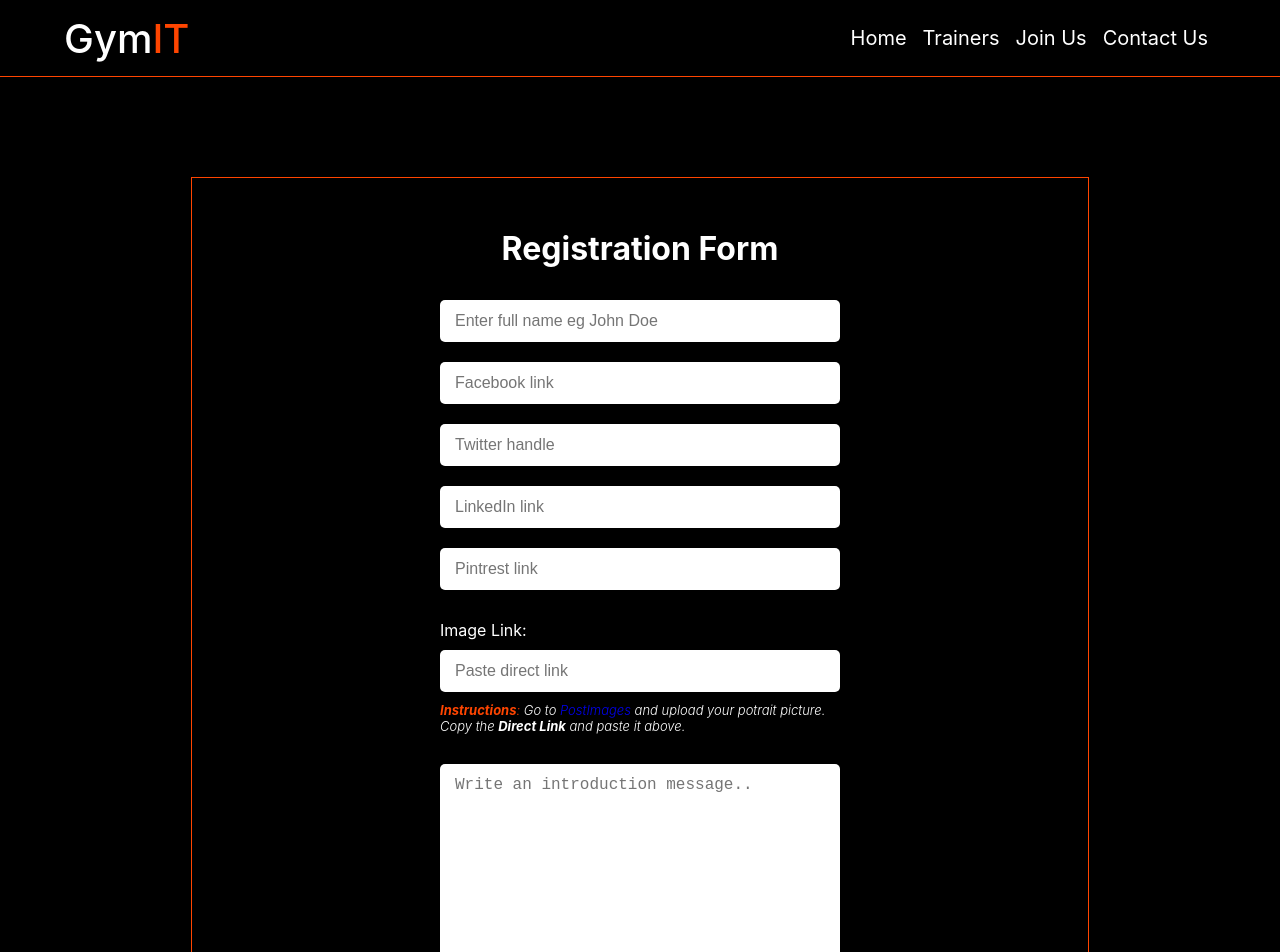
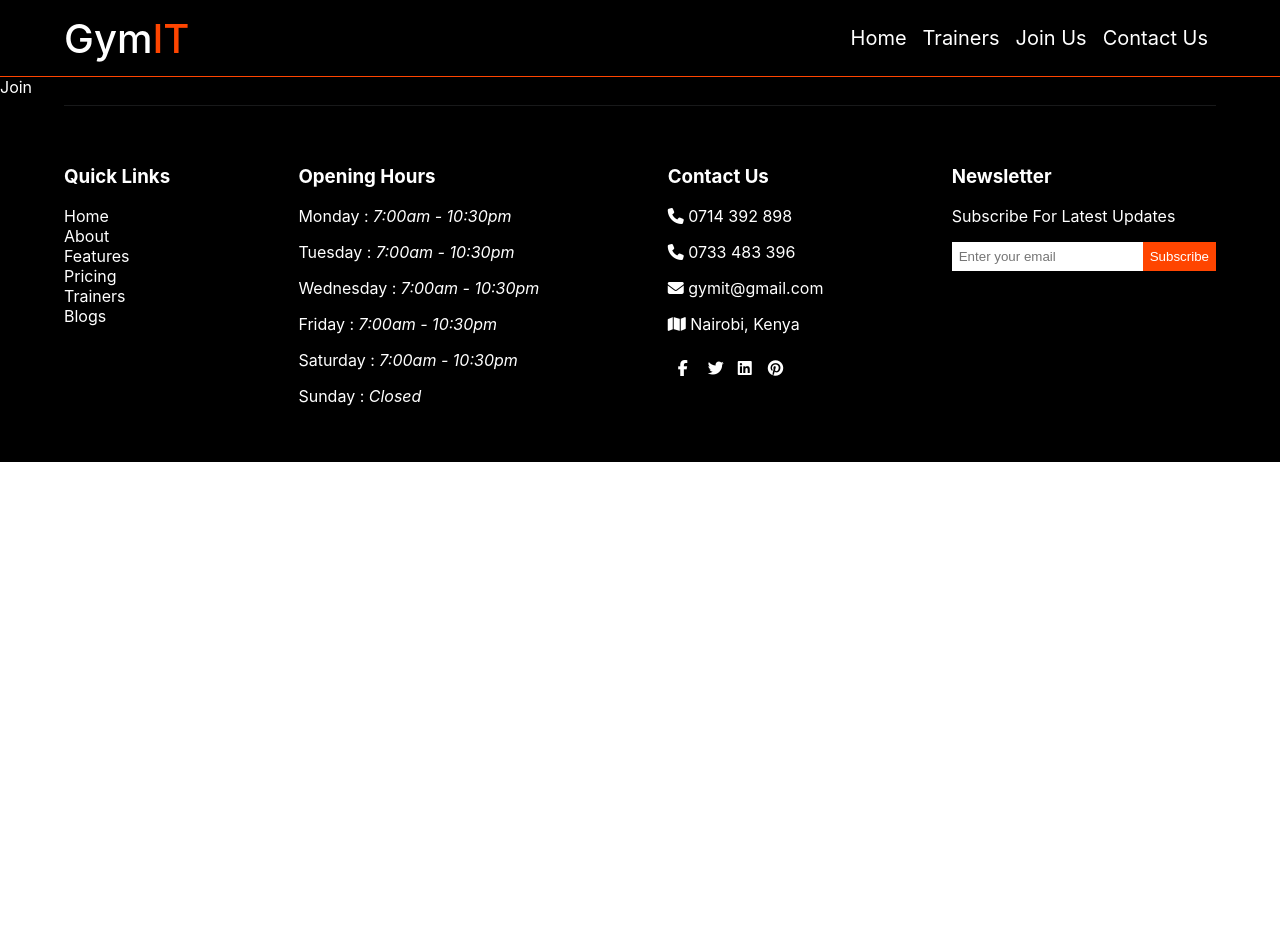
Before and after one commit to david-commit/GymIT, a React (Create React App) app: page /join in a window 1280 px wide. Shown: the top 952 px of the page. After the commit the page ends 800 px from the top, so only its background shows below. Built offline with nearby package versions, Linux system fonts and the light colour scheme.

Commit message:
Join Component creation: Will contain the registration form

```diff
--- a/src/components/Join.js
+++ b/src/components/Join.js
@@ -1,71 +1,9 @@
-import React from 'react';
+import React from 'react'
 
-function Join({ handleSubmit }) {
+function Join() {
   return (
-    <div className='join'>
-      <h1>Registration Form</h1>
-      <form className='joinform'>
-        <input
-          type='text'
-          placeholder='Enter full name eg John Doe'
-          name='name'
-          id='name'
-        />
-        <input
-          type='url'
-          placeholder='Facebook link'
-          name='facebook'
-          id='facebook'
-        />
-        <input
-          type='url'
-          placeholder='Twitter handle'
-          name='twitter'
-          id='twitter'
-        />
-        <input
-          type='url'
-          placeholder='LinkedIn link'
-          name='linkedin'
-          id='linkedin'
-        />
-        <input
-          type='url'
-          placeholder='Pintrest link'
-          name='pintrest'
-          id='pintrest'
-        />
-        <br />
-        <label htmlFor='picture'>Image Link:</label>
-        <input
-          type='url'
-          placeholder='Paste direct link'
-          name='picture'
-          id='picture'
-        />
-        <em>
-          <span id='instructions'>
-            <strong>Instructions</strong>:
-          </span>{' '}
-          Go to <a href='https://postimages.org/'>PostImages </a>
-          and upload your potrait picture. Copy the <strong>
-            Direct Link
-          </strong>{' '}
-          and paste it above.
-        </em>
-        <br />
-        <textarea
-          name='message'
-          id='message'
-          cols='30'
-          rows='10'
-          placeholder='Write an introduction message..'
-        ></textarea>
-
-        <button type='submit' onClick={() => handleSubmit()}>Submit Application</button>
-      </form>
-    </div>
-  );
+    <div>Join</div>
+  )
 }
 
-export default Join;
+export default Join
```
